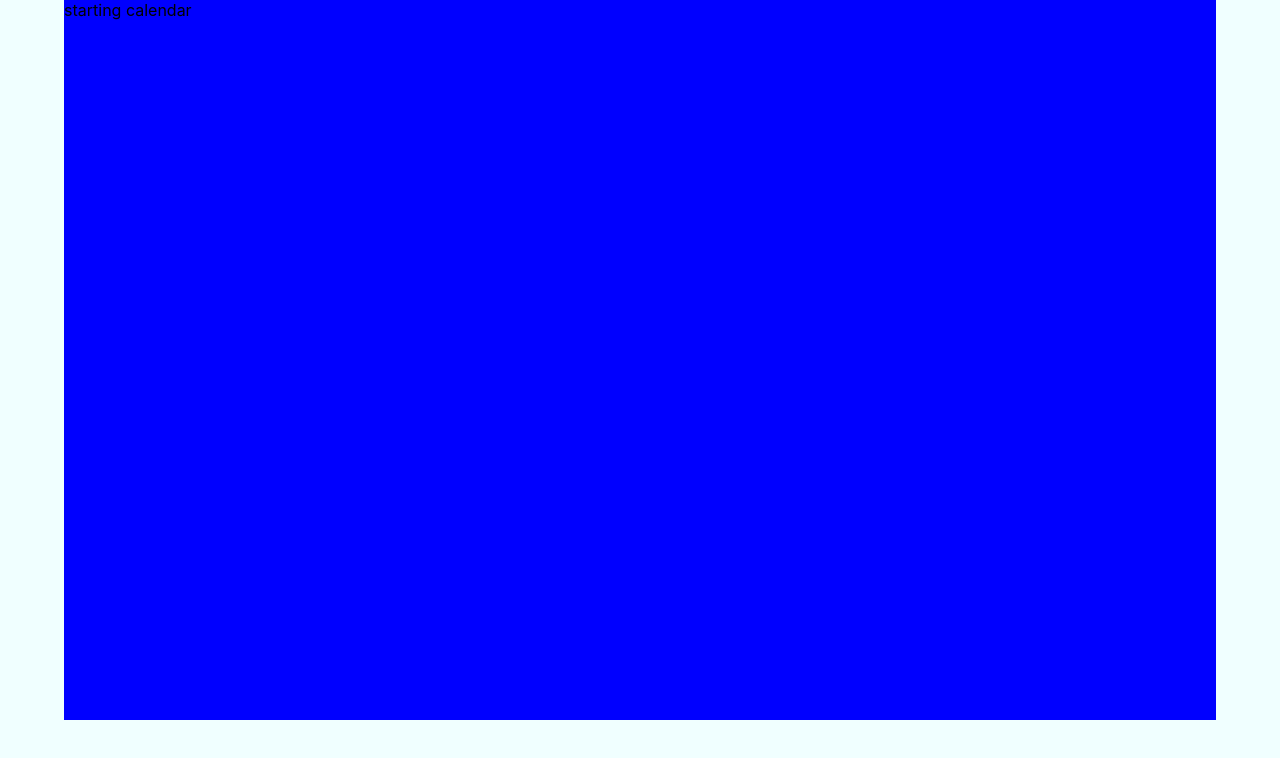
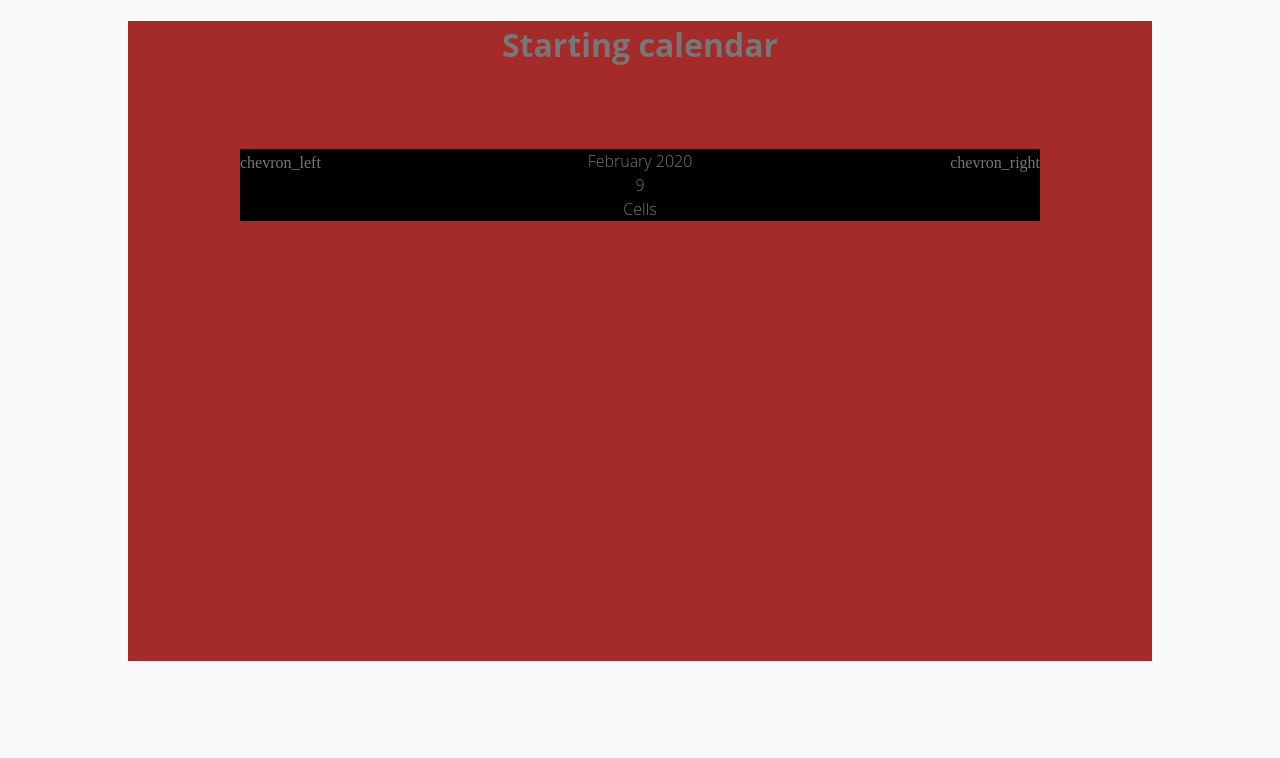
Before and after one commit to cuauhtlahuac/calendar, a React (Create React App) app in the folder calendar/: page / in a window 1280 px wide. Shown: the top 758 px of the page. Built offline with nearby package versions, Linux system fonts and the light colour scheme.

Commit message:
header added

```diff
--- a/calendar/src/App.css
+++ b/calendar/src/App.css
@@ -1,38 +1,239 @@
 .App {
+  text-align: center;
+  background: brown;
+  margin: 0 auto;
+  height: 80vh;
+  width: 80vw;
+}
+/* FONT IMPORTS */
+
+@import url(https://fonts.googleapis.com/css?family=Open+Sans:300,400,700);
+@import url(https://fonts.googleapis.com/icon?family=Material+Icons);
+
+.icon {
+  font-family: 'Material Icons', serif;
+  font-style: normal;
+  display: inline-block;
+  vertical-align: middle;
+  line-height: 1;
+  text-transform: none;
+  letter-spacing: normal;
+  word-wrap: normal;
+  white-space: nowrap;
+  direction: ltr;
+
+  -webkit-font-smoothing: antialiased;
+  text-rendering: optimizeLegibility;
+  -moz-osx-font-smoothing: grayscale;
+  font-feature-settings: 'liga';
+}
+
+
+/* VARIABLES */
+
+:root {
+  --main-color: #1a8fff;
+  --text-color: #777;
+  --text-color-light: #ccc;
+  --border-color: #eee;
+  --bg-color: #f9f9f9;
+  --neutral-color: #fff;
+}
+
+
+/* GENERAL */
+
+* {
+  box-sizing: border-box;
+}
+
+body {
+    font-family: 'Open Sans', 'Helvetica Neue', 'Helvetica', 'Arial', sans-serif;
+    font-size: 1em;
+    font-weight: 300;
+    line-height: 1.5;
+    color: var(--text-color);
+    background: var(--bg-color);
+    position: relative;
+}
+
+header {
+  display: block;
+  width: 100%;
+  padding: 1.75em 0;
+  border-bottom: 1px solid var(--border-color);
+  background: var(--neutral-color);
+}
+
+header #logo {
+  font-size: 175%;
+  text-align: center;
+  color: var(--main-color);
+  line-height: 1;
+}
+
+header #logo .icon {
+  padding-right: .25em;
+}
+
+main {
+  display: block;
+  margin: 0 auto;
+  margin-top: 5em;
+  max-width: 50em;
+}
+
+
+/* GRID */
+
+.row {
+  margin: 0;
+  padding: 0;
+  display: flex;
+  flex-direction: row;
+  flex-wrap: wrap;
+  width: 100%;
+}
+
+.row-middle {
+  align-items: center;
+}
+
+.col {
+  flex-grow: 1;
+  flex-basis: 0;
+  max-width: 100%;
+}
+
+.col-start {
+  justify-content: flex-start;
+  text-align: left;
+}
+
+.col-center {
+  justify-content: center;
   text-align: center;
 }
 
-.App-logo {
-  height: 40vmin;
+.col-end {
+  justify-content: flex-end;
+  text-align: right;
+}
+
+
+/* Calendar */
+
+.calendar {
+  display: block;
+  position: relative;
+  width: 100%;
+  background: var(--neutral-color);
+  border: 1px solid var(--border-color);
+}
+
+.calendar .header {
+  text-transform: uppercase;
+  font-weight: 700;
+  font-size: 115%;
+  padding: 1.5em 0;
+  border-bottom: 1px solid var(--border-color);
+}
+
+.calendar .header .icon {
+  cursor: pointer;
+  transition: .15s ease-out;
+}
+
+.calendar .header .icon:hover {
+  transform: scale(1.75);
+  transition: .25s ease-out;
+  color: var(--main-color);
+}
+
+.calendar .header .icon:first-of-type {
+  margin-left: 1em;
+}
+
+.calendar .header .icon:last-of-type {
+  margin-right: 1em;
+}
+
+.calendar .days {
+  text-transform: uppercase;
+  font-weight: 400;
+  color: var(--text-color-light);
+  font-size: 70%;
+  padding: .75em 0;
+  border-bottom: 1px solid var(--border-color);
+}
+
+.calendar .body .cell {
+  position: relative;
+  height: 5em;
+  border-right: 1px solid var(--border-color);
+  overflow: hidden;
+  cursor: pointer;
+  background: var(--neutral-color);
+  transition: 0.25s ease-out;
+}
+
+.calendar .body .cell:hover {
+  background: var(--bg-color);
+  transition: 0.5s ease-out;
+}
+
+.calendar .body .selected {
+  border-left: 10px solid transparent;
+  border-image: linear-gradient(45deg, #1a8fff 0%,#53cbf1 40%);
+  border-image-slice: 1;
+}
+
+.calendar .body .row {
+  border-bottom: 1px solid var(--border-color);
+}
+
+.calendar .body .row:last-child {
+  border-bottom: none;
+}
+
+.calendar .body .cell:last-child {
+  border-right: none;
+}
+
+.calendar .body .cell .number {
+  position: absolute;
+  font-size: 82.5%;
+  line-height: 1;
+  top: .75em;
+  right: .75em;
+  font-weight: 700;
+}
+
+.calendar .body .disabled {
+  color: var(--text-color-light);
   pointer-events: none;
 }
 
-@media (prefers-reduced-motion: no-preference) {
-  .App-logo {
-    animation: App-logo-spin infinite 20s linear;
-  }
+.calendar .body .cell .bg {
+  font-weight: 700;
+  line-height: 1;
+  color: var(--main-color);
+  opacity: 0;
+  font-size: 8em;
+  position: absolute;
+  top: -.2em;
+  right: -.05em;
+  transition: .25s ease-out;
+  letter-spacing: -.07em;
 }
 
-.App-header {
-  background-color: #282c34;
-  min-height: 100vh;
-  display: flex;
-  flex-direction: column;
-  align-items: center;
-  justify-content: center;
-  font-size: calc(10px + 2vmin);
-  color: white;
+.calendar .body .cell:hover .bg, .calendar .body .selected .bg  {
+  opacity: 0.05;
+  transition: .5s ease-in;
 }
 
-.App-link {
-  color: #61dafb;
+.calendar .body .col {
+  flex-grow: 0;
+  flex-basis: calc(100%/7);
+  width: calc(100%/7);
 }
-
-@keyframes App-logo-spin {
-  from {
-    transform: rotate(0deg);
-  }
-  to {
-    transform: rotate(360deg);
-  }
-}
--- a/calendar/src/App.js
+++ b/calendar/src/App.js
@@ -1,11 +1,16 @@
 import React from 'react';
+import './App.css';
+import Calendar from './components/Calendar';
 
 function App() {
-  return (
-    <div className="App">
-      <p>starting calendar</p>
-    </div>
-  );
+	return (
+		<div className="App">
+			<h1>Starting calendar</h1>
+			<main>
+				<Calendar />
+			</main>
+		</div>
+	);
 }
 
 export default App;
--- a/calendar/src/components/Calendar.jsx
+++ b/calendar/src/components/Calendar.jsx
@@ -1,10 +1,45 @@
-import React from 'react'
+import React, { useState } from 'react'
+import { format } from "date-fns"
 import PropTypes from 'prop-types'
 
 const Calendar = props => {
+    const [date, setDate] = useState(new Date)
+
+    function renderHeader() {
+        const dateFormat = "MMMM yyyy";
+        return (
+            <div className="header row flex-middle">
+                <div className="col col-start">
+                    <div className="icon" onClick={prevMonth}>
+                        chevron_left
+              </div>
+                </div>
+                <div className="col col-center">
+                    <span>
+                        {format(date, dateFormat)}
+                    </span>
+                </div>
+                <div className="col col-end" onClick={nextMonth}>
+                    <div className="icon">chevron_right</div>
+                </div>
+            </div>
+        );
+    }
+
+    function renderDays() { }
+
+    function renderCells() { }
+
+    const onDateClick = day => { };
+
+    const nextMonth = () => { };
+
+    const prevMonth = () => { };
     return (
-        <div>
-
+        <div style={{ backgroundColor: "black" }}>
+            <div>{renderHeader()}</div>
+            <div>{date.getDate()}</div>
+            <div>Cells</div>
         </div>
     )
 }
--- a/calendar/src/index.css
+++ b/calendar/src/index.css
@@ -7,13 +7,6 @@
   -webkit-font-smoothing: antialiased;
   -moz-osx-font-smoothing: grayscale;
 }
-body :first-child {
-background-color: blue;
-display: flex;
-height: 90vh;
-width: 90vw;
-margin: 0 auto;
-}
 
 code {
   font-family: source-code-pro, Menlo, Monaco, Consolas, 'Courier New',
```
